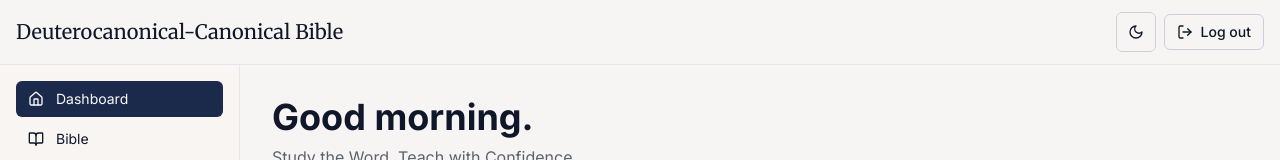
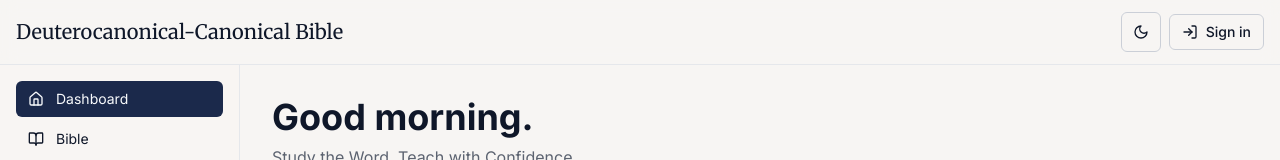
Before and after one commit to kennysmithderulo-cmyk/Deuterocanonical-Canonical-Bible, a Next.js app: page / in a window 1280 px wide. Shown: the top 160 px of the page. Built offline with nearby package versions, Linux system fonts and the light colour scheme; no server answers.

Commit message:
Update app-header.tsx

```diff
--- a/components/layout/app-header.tsx
+++ b/components/layout/app-header.tsx
@@ -1,6 +1,6 @@
 "use client";
 
-import { LogOut, Menu, Moon, Sun, X } from "lucide-react";
+import { LogIn, LogOut, Menu, Moon, Sun, X } from "lucide-react";
 import { useTheme } from "next-themes";
 import { Button } from "@/components/ui/button";
 import { useEffect, useState } from "react";
@@ -19,6 +19,36 @@ export function AppHeader({ onMenuToggle, menuOpen }: AppHeaderProps) {
 
   const [mounted, setMounted] = useState(false);
   const [loggingOut, setLoggingOut] = useState(false);
+  const [isSignedIn, setIsSignedIn] = useState(false);
+
+  useEffect(() => {
+    let active = true;
+
+    async function loadSession() {
+      const {
+        data: { session },
+      } = await supabase.auth.getSession();
+
+      if (active) {
+        setIsSignedIn(Boolean(session));
+      }
+    }
+
+    loadSession();
+
+    const {
+      data: { subscription },
+    } = supabase.auth.onAuthStateChange((_event, session) => {
+      if (active) {
+        setIsSignedIn(Boolean(session));
+      }
+    });
+
+    return () => {
+      active = false;
+      subscription.unsubscribe();
+    };
+  }, [supabase]);
 
   useEffect(() => {
     setMounted(true);
@@ -37,8 +67,13 @@ export function AppHeader({ onMenuToggle, menuOpen }: AppHeaderProps) {
       return;
     }
 
+    setIsSignedIn(false);
     router.replace("/");
     router.refresh();
+  }
+
+  function handleSignIn() {
+    router.push("/auth/sign-in");
   }
 
   return (
@@ -79,6 +114,7 @@ export function AppHeader({ onMenuToggle, menuOpen }: AppHeaderProps) {
               )}
             </Button>
 
+            {isSignedIn ? (
               <Button
                 variant="outline"
                 size="sm"
@@ -90,6 +126,18 @@ export function AppHeader({ onMenuToggle, menuOpen }: AppHeaderProps) {
                 <LogOut className="mr-2 h-4 w-4" />
                 {loggingOut ? "Logging out..." : "Log out"}
               </Button>
+            ) : (
+              <Button
+                variant="outline"
+                size="sm"
+                type="button"
+                aria-label="Sign in"
+                onClick={handleSignIn}
+              >
+                <LogIn className="mr-2 h-4 w-4" />
+                Sign in
+              </Button>
+            )}
           </div>
         ) : null}
       </div>
```
Lines whose indentation alone changed are shown as unchanged.
